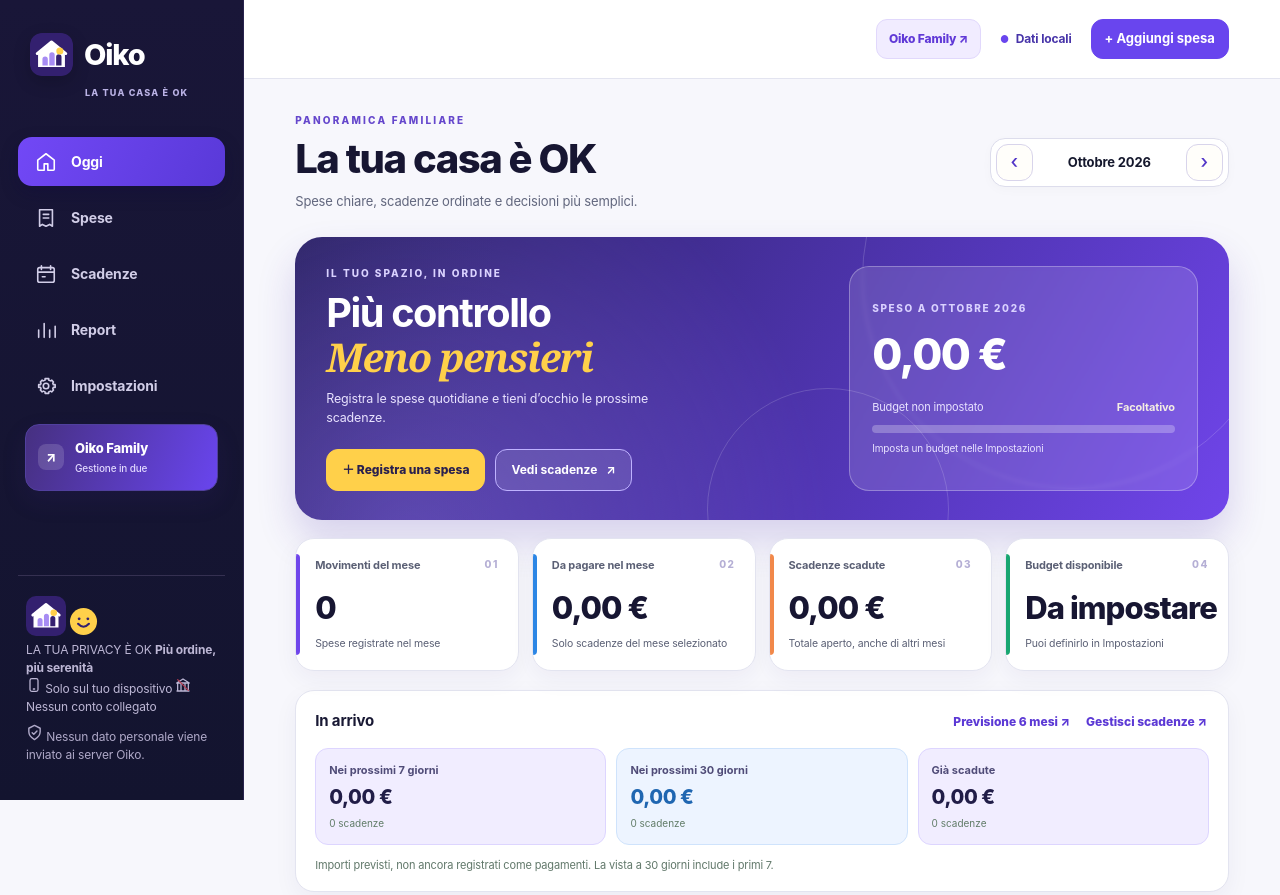
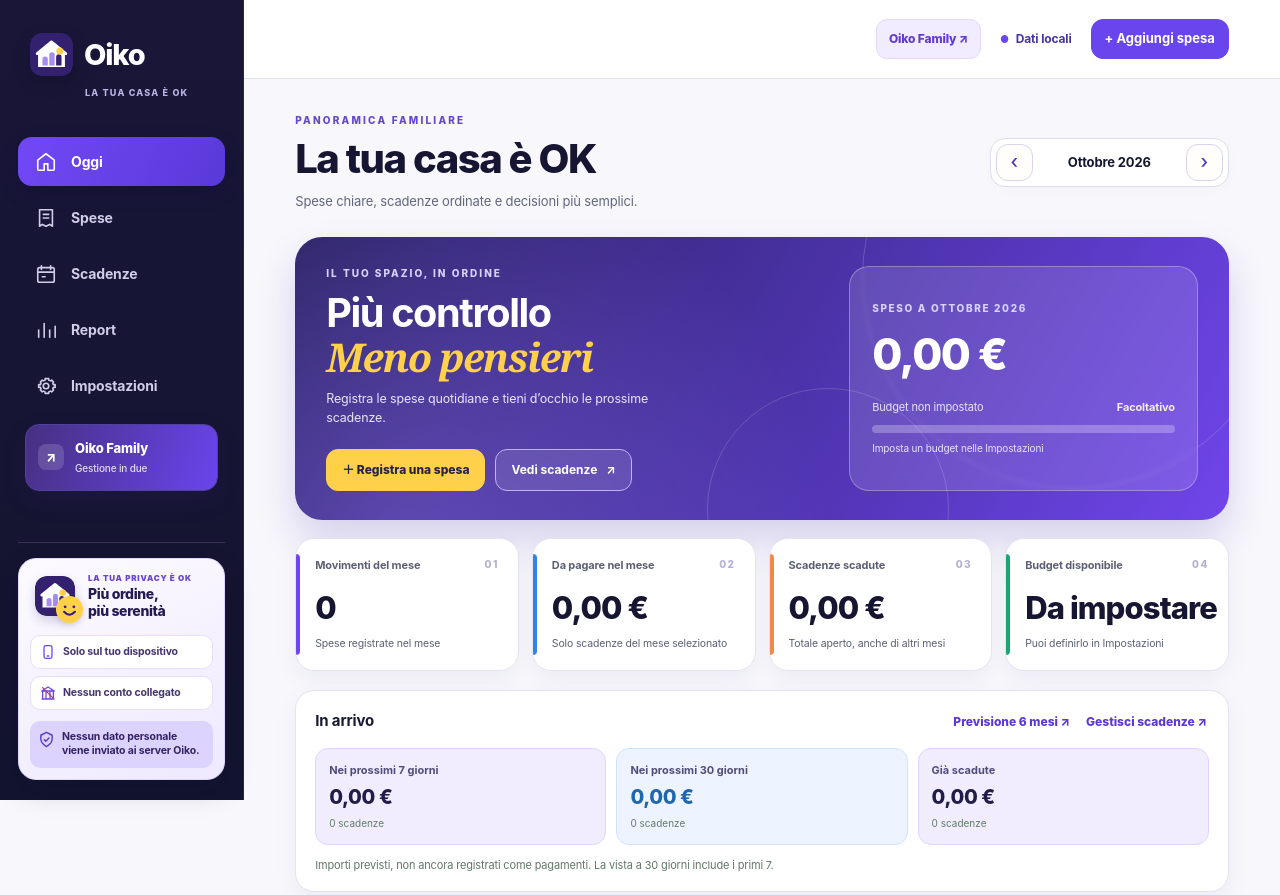
Before and after one commit to manzo8b/oiko, a website: page index.html in a window 1280 px wide. Shown: the top 895 px of the page. Drawn offline with Linux system fonts and the light colour scheme.

Commit message:
feat(oiko): privacy trust card with explicit local-data promise v0.6.2

```diff
--- a/assets/styles.css
+++ b/assets/styles.css
@@ -500,3 +500,21 @@ input,select,textarea{accent-color:#6945EE}
 @media(max-width:920px){.family-product-hero{grid-template-columns:1fr}.family-product-visual{display:none}.family-product-grid{grid-template-columns:1fr}}
 @media(max-width:760px){.topbar-family-link{font-size:10px;padding:8px}.privacy-pill{display:none}.topbar-actions{gap:8px}.oiko-family-invite{padding:16px;flex-wrap:wrap}.oiko-family-invite-copy strong{font-size:16px}.oiko-family-invite-link{width:100%;justify-content:center}.family-product-hero{padding:22px 19px;border-radius:20px}.family-product-hero h2{font-size:32px}.family-product-actions a{flex:1;text-align:center}.family-separation{display:grid}.family-separation>a{justify-self:start}}
 @media(max-width:390px){.topbar-family-link{max-width:100px;white-space:normal;text-align:center}.family-product-actions{display:grid}}
+
+
+/* v0.6.2 — promessa sulla privacy: trust card Oiko locale */
+.sidebar .sidebar-footer{padding:15px 0 0;border-top:1px solid #363054;color:inherit}
+.oiko-trust-card{background:linear-gradient(155deg,#FCFAFF 4%,#EEE9FF 100%);border:1px solid #E0D7FF;border-radius:18px;padding:13px 11px 11px;box-shadow:0 12px 28px rgba(10,9,38,.17);color:#252045}
+.oiko-trust-header{display:flex;align-items:center;gap:9px;margin-bottom:14px}
+.oiko-trust-avatar{position:relative;width:49px;height:49px;flex:none;display:grid;place-items:center}
+.oiko-trust-avatar img{border-radius:12px;display:block;width:40px;height:40px;box-shadow:0 5px 11px rgba(49,32,109,.18)}
+.oiko-trust-smile{position:absolute;bottom:-3px;right:-5px;filter:drop-shadow(0 2px 3px rgba(32,20,67,.17))}
+.oiko-trust-copy{min-width:0;display:grid;gap:3px}
+.oiko-trust-kicker{color:#6A46D2;font-size:8px;font-weight:900;line-height:1.3;letter-spacing:.8px}
+.oiko-trust-copy strong{color:#251A52;font-size:14px;font-weight:850;letter-spacing:-.35px;line-height:1.2}
+.oiko-trust-pills{display:grid;gap:7px}
+.oiko-trust-pill{display:flex;align-items:center;gap:7px;padding:8px 9px;border:1px solid #E6DFF7;border-radius:10px;background:#FFF;color:#45346E;font-size:10.5px;font-weight:750;line-height:1.25}
+.oiko-trust-pill svg{flex:none;color:#6945EE}
+.sidebar .sidebar-footer .oiko-trust-promise{display:flex;align-items:flex-start;gap:7px;margin:11px 0 0;border-radius:10px;padding:9px 8px;background:#DDD3FF;color:#332263;font-size:10.5px;line-height:1.4;font-weight:700;overflow-wrap:break-word}
+.oiko-trust-promise svg{flex:none;color:#5B3BC6;margin-top:1px}
+@media(min-width:761px) and (max-height:760px){.sidebar{overflow-y:auto}.sidebar .sidebar-footer{margin-top:22px;flex:none}}
```
